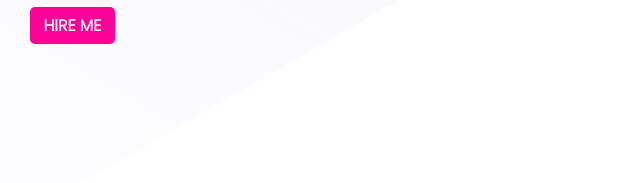
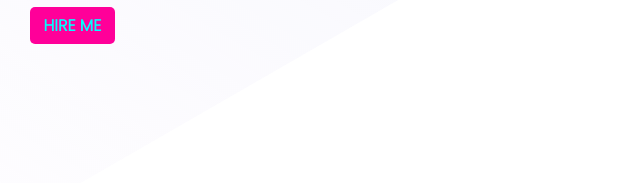
Before and after one commit to FatemaAkter11/Personal-website, a plain HTML site: page index.html in a window 1280 px wide. In both pictures the pointer is over the link "HIRE ME". Shown: the part 336-519 px from the top of the page, 73-713 px from the left. Drawn offline with Linux system fonts and the light colour scheme.

Commit message:
update assignment task

```diff
--- a/style.css
+++ b/style.css
@@ -39,7 +39,9 @@ h2{
     color: white;
     padding: 7px 14px;
 }
-
+.anchor-button:hover{
+    color: cyan;
+}
 
 .biography-bg{
     background: url(images/biography-bg.png);
```
